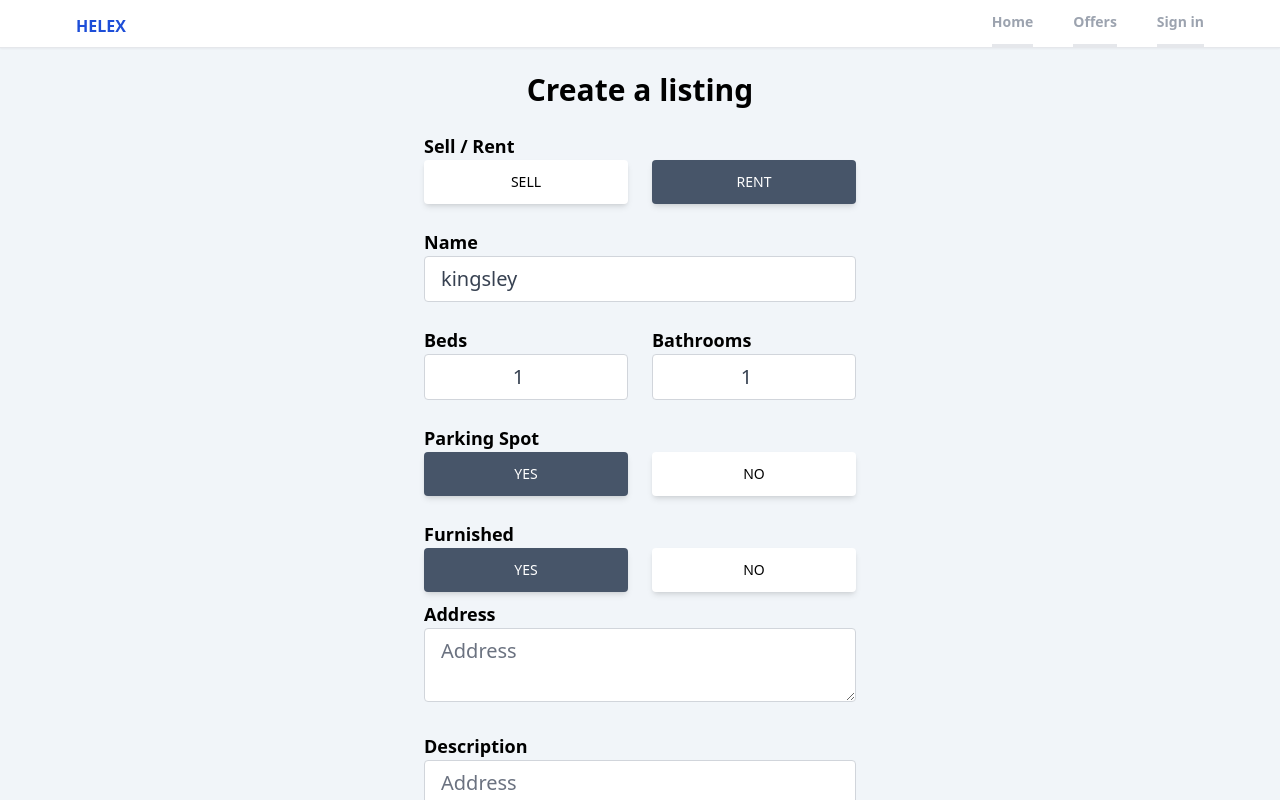
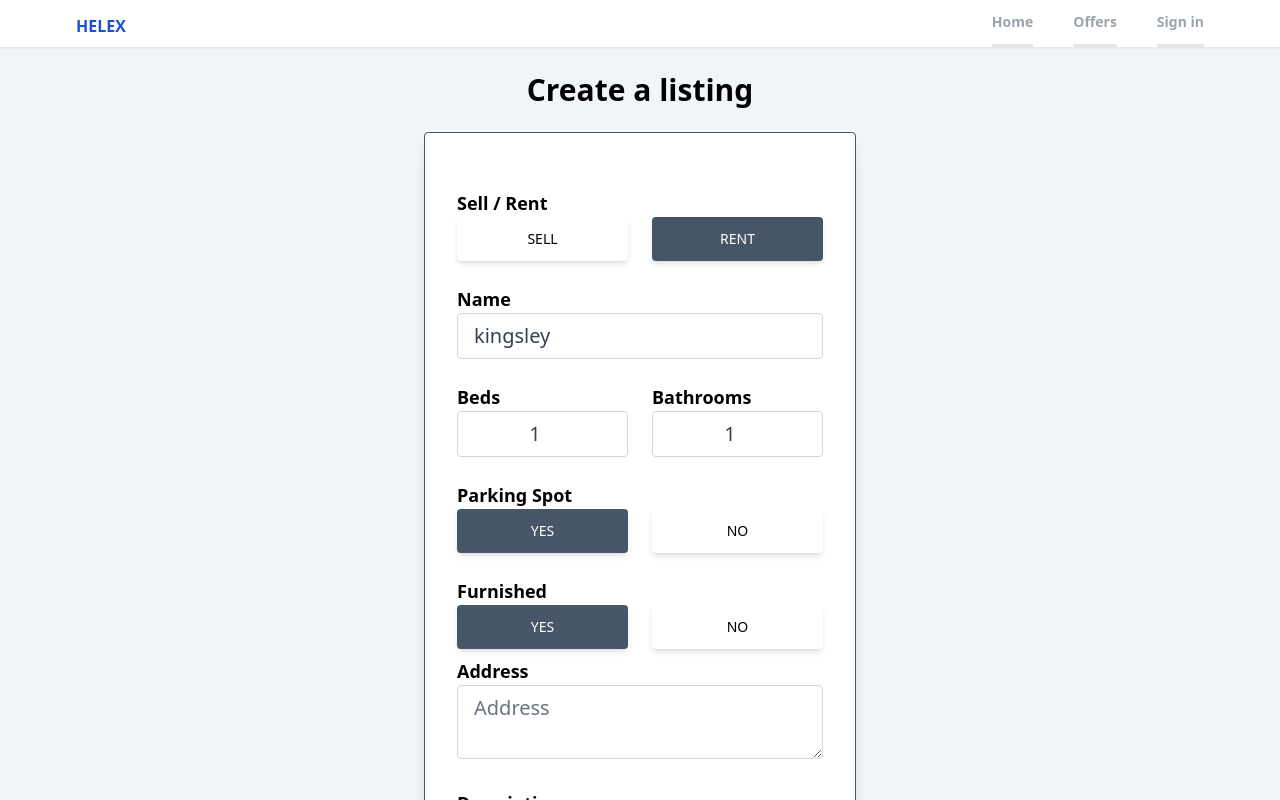
Before and after one commit to Geniuska275/realtor, a React (Create React App) app: page /create-listings in a window 1280 px wide. Shown: the top 800 px of the page. Built offline with nearby package versions, Linux system fonts and the light colour scheme; no server answers; the HTML template or start-up script is replaced by a standard one.

Commit message:
changes done to form

```diff
--- a/src/pages/Createlisting.js
+++ b/src/pages/Createlisting.js
@@ -32,8 +32,10 @@ export default function Createlisting() {
   function onChange() {}
   return (
     <main className="max-w-md px-2 mx-auto">
-      <h1 className="font-bold text-3xl text-center mt-6 ">Create a listing</h1>
-      <form>
+      <h1 className="font-bold text-3xl text-center mt-6 mb-6 ">
+        Create a listing
+      </h1>
+      <form className="border border-slate-600 bg-white p-8 shadow-lg rounded">
         <p className="text-lg mt-6 font-semibold capitalize">sell / rent</p>
         <div className="flex">
           <button
```
